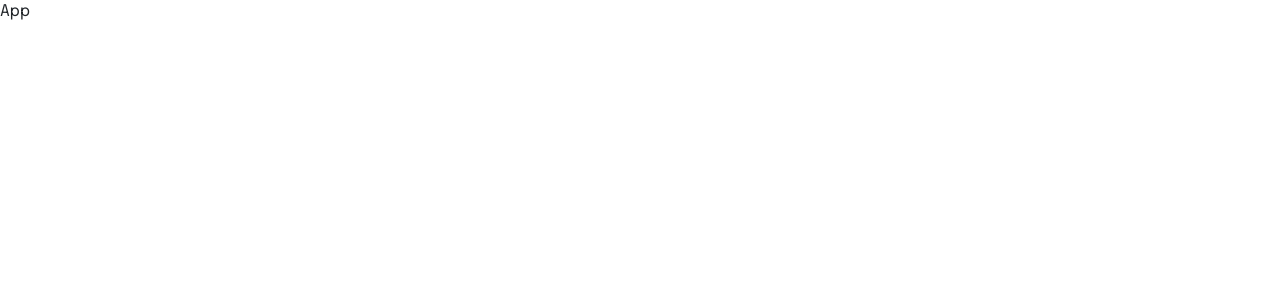
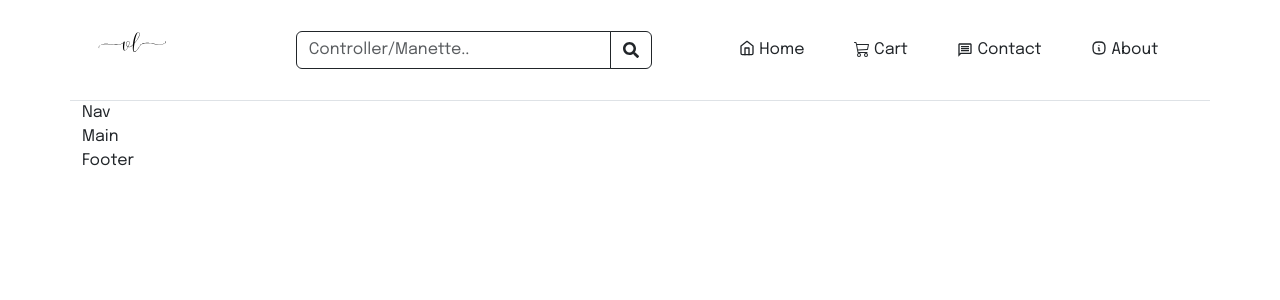
Before and after one commit to OmarKhouya/e-commerce-store, a React (Create React App) app: page / in a window 1280 px wide. Shown: the top 300 px of the page. Built offline with nearby package versions, Linux system fonts and the light colour scheme.

Commit message:
Header Design

```diff
--- a/package.json
+++ b/package.json
@@ -8,6 +8,9 @@
     "@testing-library/user-event": "^13.5.0",
     "react": "^18.2.0",
     "react-dom": "^18.2.0",
+    "react-icons": "^4.12.0",
+    "react-router": "^6.20.1",
+    "react-router-dom": "^6.20.1",
     "react-scripts": "5.0.1",
     "web-vitals": "^2.1.4"
   },
--- a/src/App.js
+++ b/src/App.js
@@ -1,7 +1,10 @@
 import React from 'react'
+import MainComp from './Components'
 
 export default function App() {
   return (
-    <div>App</div>
+    <>
+      <MainComp />
+    </>
   )
 }
--- /dev/null
+++ b/src/Components/Footer.js
@@ -0,0 +1,5 @@
+export default function Footer() {
+    return (
+        <div>Footer</div>
+    )
+}
--- /dev/null
+++ b/src/Components/Header.js
@@ -0,0 +1,29 @@
+import {ReactComponent as Logo} from "../Logo.svg"
+import { Link } from "react-router-dom"
+import { FaSearch } from "react-icons/fa";
+import { LuHome } from "react-icons/lu";
+import { BsCart3 } from "react-icons/bs";
+import { MdOutlineMessage } from "react-icons/md";
+import { TbInfoSquareRounded } from "react-icons/tb";
+export default function Header() {
+    return (
+        <div className="row border-bottom ">
+            <div className="col-lg-2 col-md-4">
+                <Logo style={{width: "100px",height: "100px"}}/>
+            </div>
+            <div className="col-lg-4 col-md-4 m-auto">
+                <div className="input-group">
+                    <input type="Search" placeholder="Controller/Manette.." className="form-control border-dark" /><button className="btn btn-outline-dark"><FaSearch /></button>
+                </div>
+            </div>
+            <div className="col-lg-5 col-md-4 m-auto">
+                <ul className="navbar nav text-dark">
+                    <li className="navbar-item"><Link to={"/"} className="nav-link text-dark "><LuHome style={{marginBottom: "3px"}} /> Home</Link></li>
+                    <li className="navbar-item active"><Link to={"/Cart"} className="nav-link text-dark"><BsCart3 style={{marginBottom: "2px"}} /> Cart</Link></li>
+                    <li className="navbar-item"><Link to={"/Contact"} className="nav-link text-dark"><MdOutlineMessage style={{marginBottom: "-1px"}} /> Contact</Link></li>
+                    <li className="navbar-item"><Link to={"/About"} className="nav-link text-dark"><TbInfoSquareRounded style={{marginBottom: "3px"}} /> About</Link></li>
+                </ul>
+            </div>
+        </div>
+    )
+}
--- /dev/null
+++ b/src/Components/Main.js
@@ -0,0 +1,5 @@
+export default function Main() {
+    return (
+        <div>Main</div>
+    )
+}
--- /dev/null
+++ b/src/Components/Nav.js
@@ -0,0 +1,5 @@
+export default function Nav() {
+    return (
+        <div>Nav</div>
+    )
+}
--- a/src/Components/index.js
+++ b/src/Components/index.js
@@ -0,0 +1,19 @@
+import { Component } from 'react'
+import Header from './Header'
+import Nav from "./Nav"
+import Main from "./Main"
+import Footer from "./Footer"
+
+export default class MainComp extends Component {
+
+    render() {
+        return (
+            <div className='container'>
+                <Header />
+                <Nav />
+                <Main />
+                <Footer />
+            </div>
+        )
+    }
+}
--- a/src/index.js
+++ b/src/index.js
@@ -1,10 +1,11 @@
 import React from 'react';
 import ReactDOM from 'react-dom/client';
 import App from './App';
+import { BrowserRouter } from 'react-router-dom';
 
 const root = ReactDOM.createRoot(document.getElementById('root'));
 root.render(
-  <>
+  <BrowserRouter>
     <App />
-  </>
+  </BrowserRouter>
 );
```
Also changed, not shown: src/Logo.svg (added), 1 other file (tests, documents, lock files or other folders).
